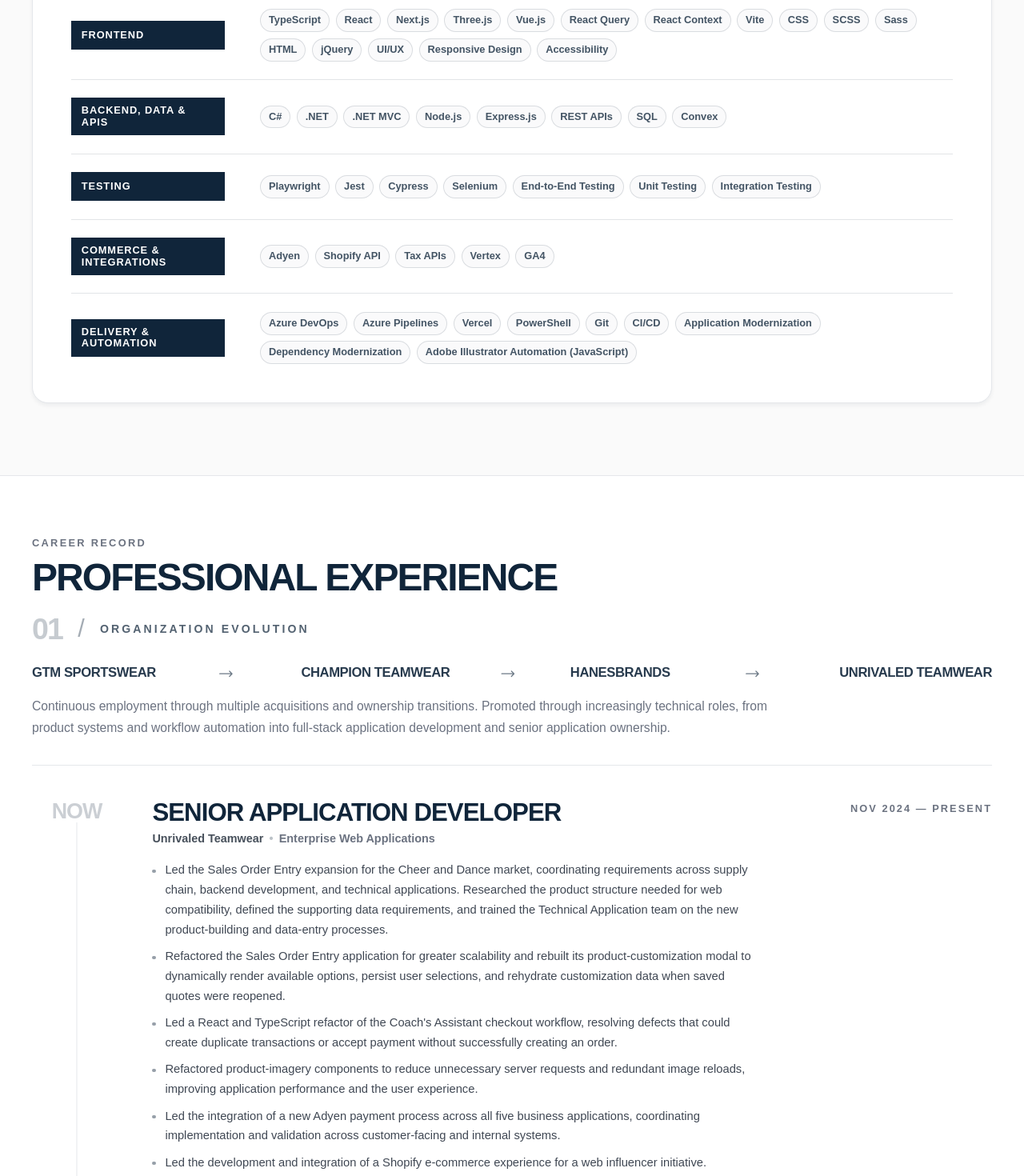
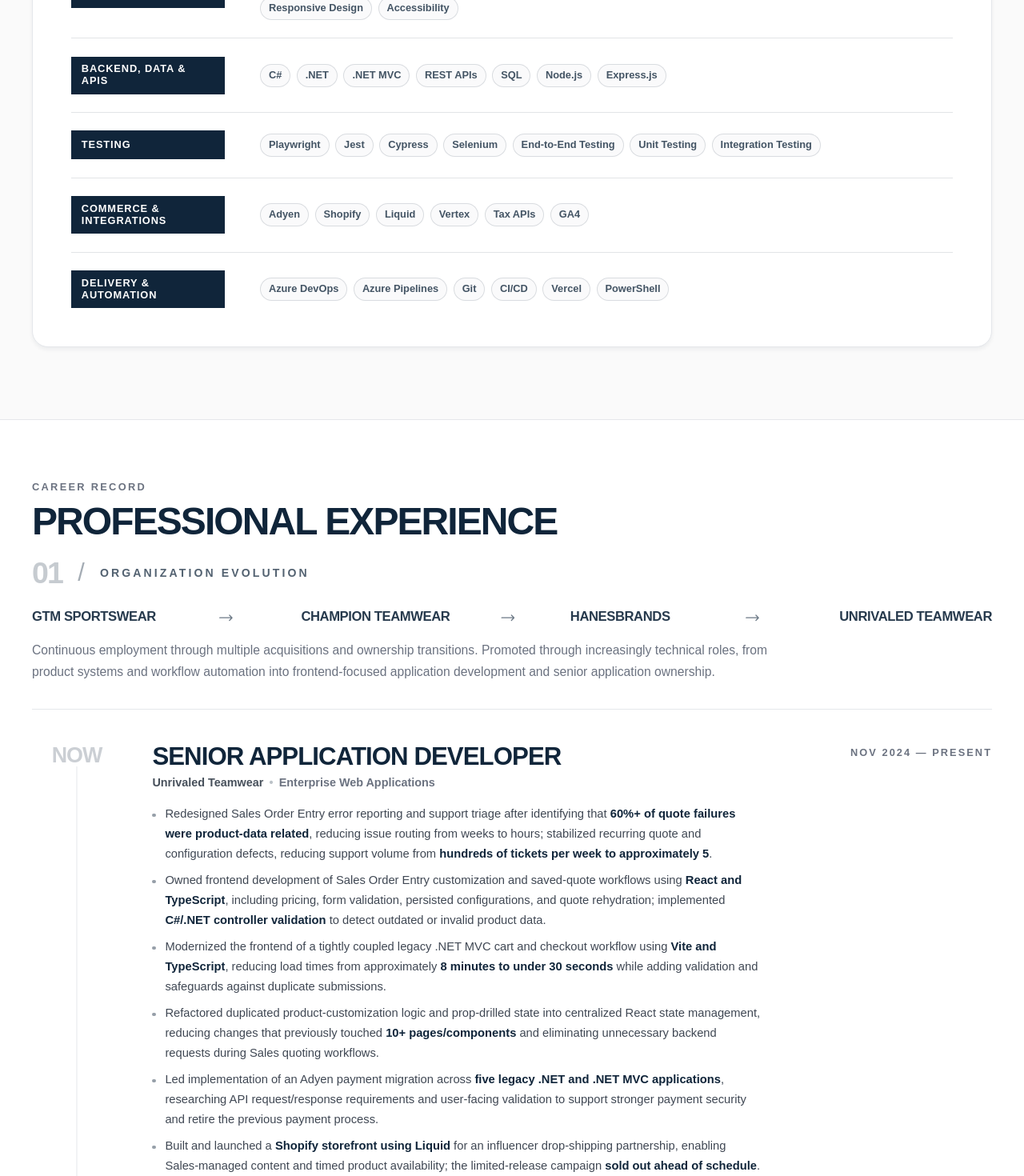
Before and after one commit to lanestrin/portfolio, a React (Vite) app: page / in a window 1280 px wide. Shown: the part 1220-2690 px from the top of the page at 80% size. Built offline with nearby package versions, Linux system fonts and the light colour scheme.

Commit message:
Refresh resume content and print layout

```diff
--- a/src/components/Experience/Experience.tsx
+++ b/src/components/Experience/Experience.tsx
@@ -27,11 +27,21 @@
 	return "Early Interface Design";
 };
 
+const renderEmphasis = (text: string) => {
+	return text.split(/(\*\*.*?\*\*)/g).map((part, index) => {
+		if (part.startsWith("**") && part.endsWith("**")) {
+			return <strong key={`${part}-${index}`}>{part.slice(2, -2)}</strong>;
+		}
+
+		return part;
+	});
+};
+
 const renderBullet = (bullet: string) => {
 	const colonIndex = bullet.indexOf(":");
 
 	if (colonIndex === -1) {
-		return bullet;
+		return renderEmphasis(bullet);
 	}
 
 	const label = bullet.slice(0, colonIndex);
@@ -39,7 +49,7 @@
 
 	return (
 		<>
-			<strong>{label}:</strong> {description}
+			<strong>{label}:</strong> {renderEmphasis(description)}
 		</>
 	);
 };
--- a/src/data/experience.ts
+++ b/src/data/experience.ts
@@ -18,7 +18,7 @@
 	{
 		organization: ["GTM Sportswear", "Champion Teamwear", "Hanesbrands", "Unrivaled Teamwear"],
 		description:
-			"Continuous employment through multiple acquisitions and ownership transitions. Promoted through increasingly technical roles, from product systems and workflow automation into full-stack application development and senior application ownership.",
+			"Continuous employment through multiple acquisitions and ownership transitions. Promoted through increasingly technical roles, from product systems and workflow automation into frontend-focused application development and senior application ownership.",
 		roles: [
 			{
 				role: "Senior Application Developer",
@@ -27,13 +27,12 @@
 				meta: "Enterprise Web Applications",
 				summary: "",
 				bullets: [
-					"Led the Sales Order Entry expansion for the Cheer and Dance market, coordinating requirements across supply chain, backend development, and technical applications. Researched the product structure needed for web compatibility, defined the supporting data requirements, and trained the Technical Application team on the new product-building and data-entry processes.",
-					"Refactored the Sales Order Entry application for greater scalability and rebuilt its product-customization modal to dynamically render available options, persist user selections, and rehydrate customization data when saved quotes were reopened.",
-					"Led a React and TypeScript refactor of the Coach's Assistant checkout workflow, resolving defects that could create duplicate transactions or accept payment without successfully creating an order.",
-					"Refactored product-imagery components to reduce unnecessary server requests and redundant image reloads, improving application performance and the user experience.",
-					"Led the integration of a new Adyen payment process across all five business applications, coordinating implementation and validation across customer-facing and internal systems.",
-					"Led the development and integration of a Shopify e-commerce experience for a web influencer initiative.",
-					"Helped modernize legacy .NET MVC applications through React and TypeScript refactoring, modern .NET services, Vite-powered frontends, and Azure DevOps deployment validation.",
+					"Redesigned Sales Order Entry error reporting and support triage after identifying that **60%+ of quote failures were product-data related**, reducing issue routing from weeks to hours; stabilized recurring quote and configuration defects, reducing support volume from **hundreds of tickets per week to approximately 5**.",
+					"Owned frontend development of Sales Order Entry customization and saved-quote workflows using **React and TypeScript**, including pricing, form validation, persisted configurations, and quote rehydration; implemented **C#/.NET controller validation** to detect outdated or invalid product data.",
+					"Modernized the frontend of a tightly coupled legacy .NET MVC cart and checkout workflow using **Vite and TypeScript**, reducing load times from approximately **8 minutes to under 30 seconds** while adding validation and safeguards against duplicate submissions.",
+					"Refactored duplicated product-customization logic and prop-drilled state into centralized React state management, reducing changes that previously touched **10+ pages/components** and eliminating unnecessary backend requests during Sales quoting workflows.",
+					"Led implementation of an Adyen payment migration across **five legacy .NET and .NET MVC applications**, researching API request/response requirements and user-facing validation to support stronger payment security and retire the previous payment process.",
+					"Built and launched a **Shopify storefront using Liquid** for an influencer drop-shipping partnership, enabling Sales-managed content and timed product availability; the limited-release campaign **sold out ahead of schedule**.",
 				],
 				stack: [],
 			},
@@ -44,14 +43,10 @@
 				meta: "Application Development",
 				summary: "",
 				bullets: [
-					"Independently learned React and C# to transition into application development and contribute across frontend interfaces and backend services.",
-					"Owned the UI/UX design and frontend development of the Sales Order Entry application, translating business requirements and approved wireframes into production React features.",
-					"Refactored significant portions of the Sales Order Entry interface and frontend code to improve usability, simplify workflows, and create a more maintainable foundation for new functionality.",
-					"Developed an automated customer-proof feature that generated artwork files and sent them to customers for approval, removing the Sales team's dependency on the Art Department and eliminating an additional manual step from the artwork workflow.",
-					"Led the modernization of legacy application dependencies by removing deprecated Bower packages, identifying secure replacements, and resolving cascading compatibility conflicts without disrupting existing functionality.",
-					"Researched and integrated Playwright, establishing end-to-end testing for critical application workflows and increasing confidence in production releases.",
-					"Connected React applications to REST APIs, SQL-backed data, and C#/.NET MVC services supporting customer-facing commerce and internal operations.",
-					"Implemented Adyen payment improvements and integrated Shopify, tax, analytics, and consent-management services across enterprise applications.",
+					"Owned UI/UX design and frontend development of the Sales Order Entry application, translating business requirements and approved wireframes into production **React** features while modernizing legacy workflows.",
+					"Built an automated customer-proof workflow that eliminated a manual Sales-to-Art handoff where **50%+ of requests required clarification and could add 3–5 business days before production**, contributing to broader improvements in order turnaround time.",
+					"Modernized legacy application dependencies by removing deprecated **Bower** packages, identifying secure replacements, and resolving cascading compatibility conflicts without disrupting existing functionality.",
+					"Introduced **Playwright end-to-end testing** for critical application workflows and connected React applications to existing REST APIs, SQL-backed data, and C#/.NET MVC services.",
 				],
 				stack: [],
 			},
@@ -62,13 +57,9 @@
 				meta: "Product + Process Innovation",
 				summary: "",
 				bullets: [
-					"Planned and executed the migration of company image assets and web-to-print workflows from Adobe Scene7 to the Pulse Graphics Engine before Scene7's web-to-print functionality reached end of life.",
-					"Developed JavaScript automation scripts for Adobe Illustrator that streamlined art-production tasks, reduced processing time by approximately 75%, accelerated the delivery of production-ready artwork, and improved file consistency.",
-					"Created a JavaScript automation script for Adobe Illustrator that identified and organized text, colors, mascots, and mascot colors for consistent entry into the content management system and reliable rendering in the web customization experience.",
-					"Built a JavaScript automation script for Adobe Illustrator that converted existing .ai artwork and recreated the files in the .pv format required by the Pulse Graphics Engine for web-based product rendering.",
-					"Automated product-scaling workflows and the creation of thousands of templates, helping Technical Application Designers prepare customizable products more efficiently.",
-					"Independently learned TypeScript and SQL to support the development team's data-management needs and contribute to internal tools and processes.",
-					"Developed a PowerShell script for transferring large files and digital assets between servers, reducing the manual effort required for system and asset migrations.",
+					"Planned and executed the migration of company image assets and web-to-print workflows from **Adobe Scene7 to the Pulse Graphics Engine** before Scene7's web-to-print functionality reached end of life.",
+					"Developed JavaScript automation for Adobe Illustrator that reduced art-production processing time by approximately **75%**, accelerated delivery of production-ready artwork, and improved file consistency.",
+					"Automated product-scaling, artwork-conversion, and content-management workflows, including creation of **thousands of templates**, helping Technical Application Designers prepare customizable products more efficiently.",
 				],
 				stack: [],
 			},
@@ -79,11 +70,8 @@
 				meta: "Product + Production Systems",
 				summary: "",
 				bullets: [
-					"Researched and developed the product-preparation workflow for publishing customizable sublimated products on the web, establishing a consistent process for preparing digital assets and templates.",
-					"Created step-by-step training guides and trained team members to prepare products for web-based customization.",
-					"Collaborated with developers on the backend content management system and helped define URL parameter structures compatible with Adobe Scene7.",
-					"Designed the product-scaling workflow used in production, streamlining the web-to-print handoff and improving turnaround times.",
-					"Partnered with marketing and web development teams to launch digital customization programs and improve supporting workflows and documentation.",
+					"Researched and developed the product-preparation workflow for publishing customizable sublimated products online, establishing repeatable processes for digital assets, templates, and web-to-print production.",
+					"Created technical documentation and trained team members on web-based product preparation while partnering with development, marketing, and production teams on supporting systems and workflows.",
 				],
 				stack: [],
 			},
--- a/src/data/profile.ts
+++ b/src/data/profile.ts
@@ -19,13 +19,13 @@
 	title: "Senior Software Engineer",
 	subTitle: "Full-Stack Experience | Frontend Focus",
 	summary:
-		"Senior Software Engineer with 5+ years of experience in full-stack and frontend web application development using React, TypeScript, C#/.NET, and SQL. Experienced in modernizing enterprise applications, improving production workflows, and building customer-facing and internal tools. I bring a background in workflow automation and UI/UX design to create applications that are reliable, maintainable, and easy to use.",
+		"Senior Software Engineer with 5+ years of experience building and modernizing enterprise web applications, with a frontend focus in React and TypeScript and hands-on experience with C#/.NET and SQL. Strong in application modernization, frontend architecture, and workflow automation. Experienced in diagnosing performance and reliability problems in legacy systems and translating complex business workflows into maintainable, user-friendly applications.",
 	contact: {
 		email: "ln.nguy3n@gmail.com",
 		phone: "(913) 205-7926",
 		phoneHref: "tel:+19132057926",
 		location: "Olathe, Kansas",
-		portfolio: "https://lan-nguyen-dev.vercel.app/case-study",
+		portfolio: "https://lan-nguyen-dev.vercel.app",
 		github: "https://github.com/lanestrin",
 		linkedin: "https://linkedin.com/in/lanestrin",
 	},
--- a/src/data/technicalSkills.ts
+++ b/src/data/technicalSkills.ts
@@ -6,29 +6,20 @@
 
 export const technicalSkills: TechnicalSkill[] = [
 	{
-		title: "Languages",
-		description:
-			"Build production web applications with strongly typed frontend and backend code, semantic markup, and maintainable styling systems.",
-		tools: ["TypeScript", "JavaScript", "C#", "SQL", "HTML", "CSS", "SCSS"],
-	},
-	{
 		title: "Frontend",
 		description:
-			"Design and modernize maintainable interfaces for complex commerce and enterprise workflows with reusable components, predictable state, responsive behavior, and accessible UI patterns.",
+			"Build and modernize enterprise interfaces with React and TypeScript, focusing on maintainable component architecture, predictable state management, responsive design, accessibility, and user-friendly workflows.",
 		tools: [
+			"React",
 			"TypeScript",
-			"React",
+			"JavaScript",
 			"Next.js",
-			"Three.js",
-			"Vue.js",
+			"Vite",
 			"React Query",
 			"React Context",
-			"Vite",
+			"HTML",
 			"CSS",
 			"SCSS",
-			"Sass",
-			"HTML",
-			"jQuery",
 			"UI/UX",
 			"Responsive Design",
 			"Accessibility",
@@ -37,8 +28,8 @@
 	{
 		title: "Backend, Data & APIs",
 		description:
-			"Support full-stack applications with C# and .NET services, SQL-backed workflows, REST integrations, and reactive backend platforms for data, authentication, and real-time updates.",
-		tools: ["C#", ".NET", ".NET MVC", "Node.js", "Express.js", "REST APIs", "SQL", "Convex"],
+			"Contribute to application workflows using C#/.NET, SQL, and REST APIs, including controller validation and integration with existing backend services.",
+		tools: ["C#", ".NET", ".NET MVC", "REST APIs", "SQL", "Node.js", "Express.js"],
 	},
 	{
 		title: "Testing",
@@ -57,23 +48,13 @@
 	{
 		title: "Commerce & Integrations",
 		description:
-			"Implement payment, commerce, tax, and analytics integrations that translate complex business rules into dependable customer and internal workflows.",
-		tools: ["Adyen", "Shopify API", "Tax APIs", "Vertex", "GA4"],
+			"Implement and support payment, commerce, tax, and analytics integrations across customer-facing and internal applications.",
+		tools: ["Adyen", "Shopify", "Liquid", "Vertex", "Tax APIs", "GA4"],
 	},
 	{
 		title: "Delivery & Automation",
 		description:
-			"Modernize, deploy, and support production applications through CI/CD pipelines, source control, dependency management, scripting, workflow automation, and cross-functional delivery.",
-		tools: [
-			"Azure DevOps",
-			"Azure Pipelines",
-			"Vercel",
-			"PowerShell",
-			"Git",
-			"CI/CD",
-			"Application Modernization",
-			"Dependency Modernization",
-			"Adobe Illustrator Automation (JavaScript)",
-		],
+			"Support application delivery and modernization through CI/CD, source control, deployment tooling, scripting, and workflow automation.",
+		tools: ["Azure DevOps", "Azure Pipelines", "Git", "CI/CD", "Vercel", "PowerShell"],
 	},
 ];
--- a/src/features/ResumePrint/ResumePrint.module.scss
+++ b/src/features/ResumePrint/ResumePrint.module.scss
@@ -8,6 +8,7 @@
 .printToolbar {
     display: flex;
     justify-content: flex-end;
+
     width: min(8.5in, 100%);
     margin: 0 auto 16px;
 }
@@ -85,7 +86,7 @@
     flex-direction: column;
     justify-content: flex-end;
     gap: 7px;
-    font-size: 12.5px;
+    font-size: 12px;
     line-height: 1.45;
 
     a {
@@ -101,7 +102,7 @@
     p {
         max-width: 680px;
         margin: 0;
-        font-size: 12.5px;
+        font-size: 13px;
         line-height: 1.65;
     }
 }
@@ -204,8 +205,8 @@
 .organizationSummary {
     max-width: 72%;
     margin: 14px 0 0;
-    font-size: 12.5px;
-    //line-height: 1.6;
+    font-size: 11.5px;
+    line-height: 1.6;
     color: var(--color-muted);
 }
 
@@ -227,8 +228,8 @@
         width: 80%;
         margin-bottom: 8px;
         padding-left: 4px;
-        font-size: 12.5px;
-        //line-height: 1.55;
+        font-size: 11.5px;
+        line-height: 1.55;
 
         &::before {
             content: none;
@@ -294,7 +295,7 @@
         border: 1px solid rgba(16, 37, 58, 0.1);
         border-radius: var(--radius-pill);
 
-        font-size: 10px;
+        font-size: 8.5px;
         font-weight: 700;
         line-height: 1;
         white-space: nowrap;
@@ -447,16 +448,41 @@
     }
 
     /*
-     * Keep section and organization headings with the content
-     * that immediately follows them.
+     * Education is the only section currently inside twoColumn.
+     * Let it use the remaining space on the current page instead of
+     * forcing the entire block onto a new page.
      */
-    .sectionTitle,
-    .organizationHeader {
+    .twoColumn {
+        display: block;
+        break-inside: auto;
+        page-break-inside: auto;
+
+        .section {
+            padding-top: 20px;
+            padding-bottom: 0;
+            border-bottom: 0;
+        }
+    }
+
+    /*
+     * Keep the section title with the organization summary, but allow the
+     * organization summary to remain at the bottom of page 1 while the first
+     * job starts cleanly on page 2.
+     */
+    .sectionTitle {
         break-inside: avoid-page;
         page-break-inside: avoid;
 
         break-after: avoid-page;
         page-break-after: avoid;
+    }
+
+    .organizationHeader {
+        break-inside: avoid-page;
+        page-break-inside: avoid;
+
+        break-after: auto;
+        page-break-after: auto;
     }
 
     /*
@@ -470,6 +496,9 @@
     }
 
     .job {
+        margin-top: 22px;
+        padding-top: 22px;
+
         break-inside: avoid-page;
         page-break-inside: avoid;
     }
@@ -489,6 +518,9 @@
      * Individual bullets should not split across pages.
      */
     .bullets li {
+        margin-bottom: 6px;
+        line-height: 1.5;
+
         break-inside: avoid-page;
         page-break-inside: avoid;
     }
--- a/src/features/ResumePrint/ResumePrint.tsx
+++ b/src/features/ResumePrint/ResumePrint.tsx
@@ -5,11 +5,21 @@
 	return organization.length > 1 ? "Organization Evolution" : "Early Interface Design";
 };
 
+const renderEmphasis = (text: string) => {
+	return text.split(/(\*\*.*?\*\*)/g).map((part, index) => {
+		if (part.startsWith("**") && part.endsWith("**")) {
+			return <strong key={`${part}-${index}`}>{part.slice(2, -2)}</strong>;
+		}
+
+		return part;
+	});
+};
+
 const renderBullet = (bullet: string) => {
 	const colonIndex = bullet.indexOf(":");
 
 	if (colonIndex === -1) {
-		return bullet;
+		return renderEmphasis(bullet);
 	}
 
 	const label = bullet.slice(0, colonIndex);
@@ -17,7 +27,7 @@
 
 	return (
 		<>
-			<strong>{label}:</strong> {description}
+			<strong>{label}:</strong> {renderEmphasis(description)}
 		</>
 	);
 };
@@ -39,8 +49,6 @@
 			<section className={styles.page}>
 				<header className={styles.header}>
 					<div>
-						<p className={styles.eyebrow}>Portfolio / Resume</p>
-
 						<h1>{profile.name}</h1>
 
 						<p className={styles.title}>{profile.title}</p>
@@ -56,7 +64,7 @@
 						</a>
 
 						<a href={profile.contact.portfolio} target="_blank" rel="noreferrer">
-							lan-nguyen-dev.vercel.app/case-study
+							lan-nguyen-dev.vercel.app
 						</a>
 					</div>
 				</header>
```
Also changed, not shown: 1 other file (tests, documents, lock files or other folders).
